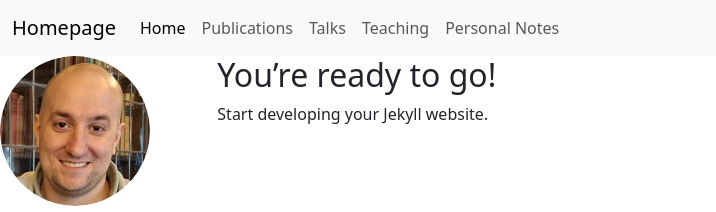
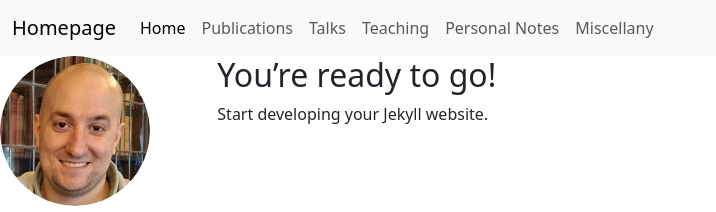
Before and after one commit to aleksavujicic/website, a Jekyll site: the page built from _pages/index.md, in a window 1280 px wide. Shown: the top 212 px of the page, without its empty margins (0-716 px from the left). Built offline with Jekyll 4.4.1, drawn with Linux system fonts in a browser that asks for light colours; nearby versions of some CDN libraries; a script that is not in the unit is left out.

Commit message:
Added misc page

```diff
--- a/_includes/navbar.html
+++ b/_includes/navbar.html
@@ -25,6 +25,15 @@
             <a class="nav-link {{ a_class }}" href="{{ base_path }}{{ collection.url }}">{{ collection.title }}</a>
           </li>
         {% endfor %}
+
+        {% if page.url contains '/other/' %}
+          {% assign a_class = 'active' %}
+        {% else %}
+          {% assign a_class = '' %}
+        {% endif %}
+        <li class="nav-item">
+          <a class="nav-link {{ a_class }}" href="{{ base_path }}/other/">Miscellany</a>
+        </li>
       </ul>
     </div>
   </div>
```
Also changed, not shown: _pages/other.md (added, +11 -0 lines).
